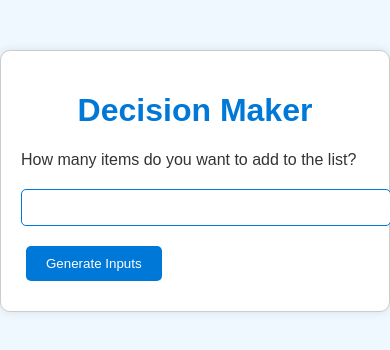
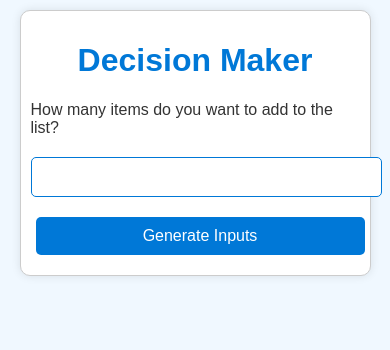
Before and after one commit to Benf1132/DecisionMaker, a plain HTML site: page index.html in a window 390 px wide. Drawn offline with Linux system fonts and the light colour scheme.

Commit message:
Update style.css

```diff
--- a/style.css
+++ b/style.css
@@ -32,6 +32,7 @@ input[type="number"], input[type="text"] {
     margin: 10px 0;
     border: 1px solid #0078d7;
     border-radius: 5px;
+    font-size: 16px; /* Prevent zoom on mobile */
 }
 
 button {
@@ -93,3 +94,23 @@ button:hover {
         transform: translateY(-15px);
     }
 }
+
+/* For mobile screens */
+@media (max-width: 600px) {
+    .container {
+        margin: 10px auto; /* Less margin */
+        padding: 10px;
+        width: 90%; /* Fit most of the screen */
+        box-sizing: border-box;
+    }
+
+    input[type="number"], input[type="text"] {
+        width: 100%; /* Ensure the inputs are 100% width */
+        font-size: 1em; /* Adjust font size if needed */
+    }
+
+    button {
+        width: 100%; /* Make buttons full width on small screens */
+        font-size: 1em;
+    }
+}
```
